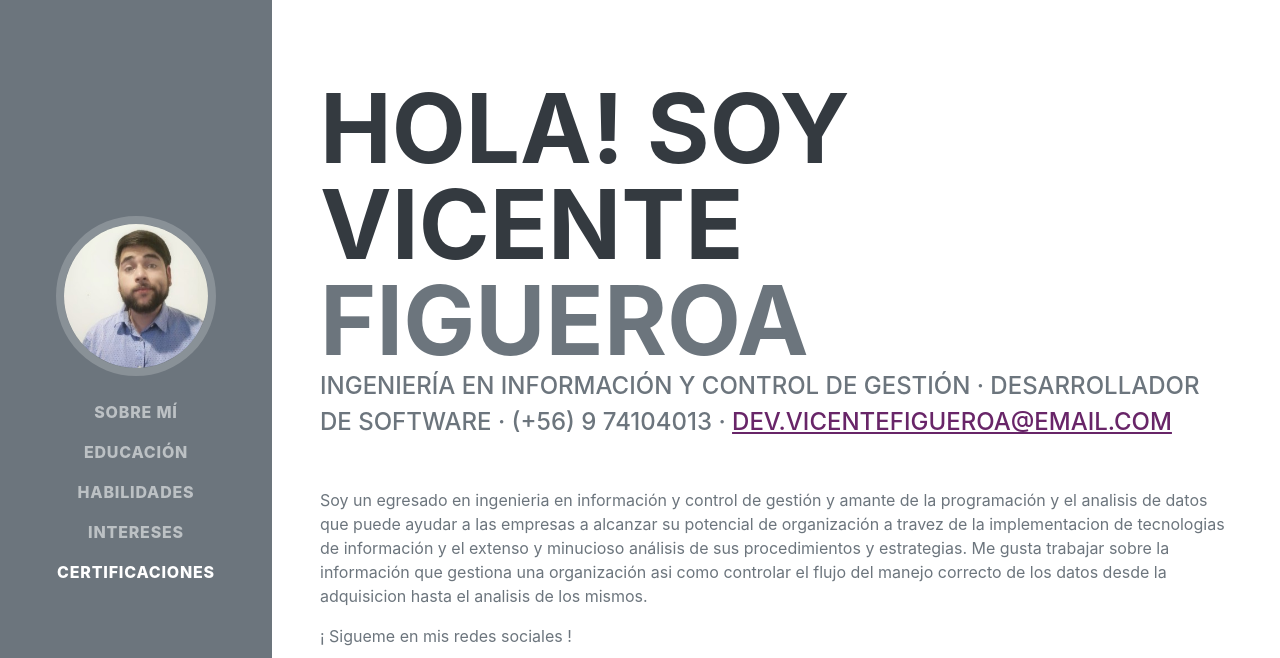
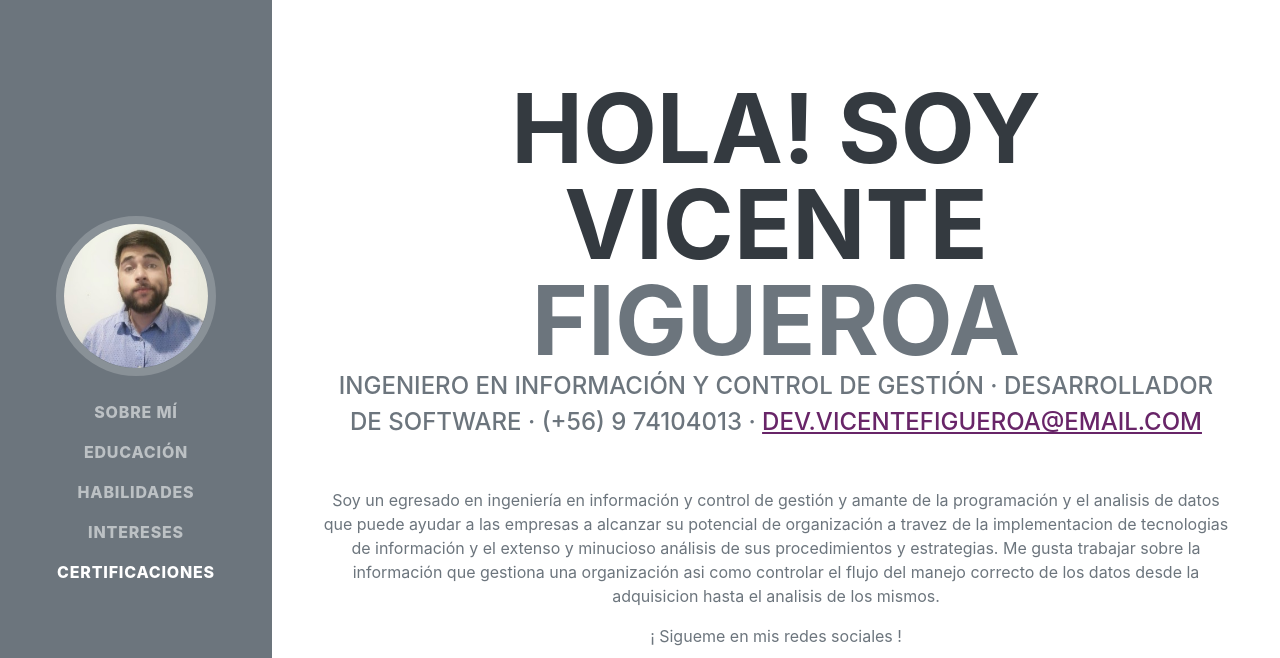
Before and after one commit to Vicente-Figueroa/portafolio_numero_dos, a plain HTML site: page index.html in a window 1280 px wide. Shown: the top 658 px of the page. Drawn offline with nearby package versions, Linux system fonts and the light colour scheme; a web font is replaced by a local one.

Commit message:
cambios febrero

```diff
--- a/index.html
+++ b/index.html
@@ -91,7 +91,7 @@
       </div>
     </nav>
     <!-- Page Content-->
-    <div class="container-fluid p-0 text-xl-left">
+    <div class="container-fluid p-0 text-center text-xl-left">
       <!-- About-->
       <section class="resume-section" id="about">
         <div class="resume-section-content">
@@ -109,12 +109,12 @@
           </div>
 
           <div class="subheading mb-5">
-            Ingeniería en Información y Control de gestión · Desarrollador de
+            Ingeniero en Información y Control de gestión · Desarrollador de
             software · (+56) 9 74104013 ·
             <a href="mailto:name@email.com">dev.vicentefigueroa@email.com</a>
           </div>
           <p>
-            Soy un egresado en ingenieria en información y control de gestión y
+            Soy un egresado en ingeniería en información y control de gestión y
             amante de la programación y el analisis de datos que puede ayudar a
             las empresas a alcanzar su potencial de organización a travez de la
             implementacion de tecnologias de información y el extenso y
@@ -249,6 +249,7 @@
                 los recursos de la empresa y a satisfacer los requerimientos de
                 información al interior de la organización".
               </div>
+              <br />
               <p>-Escuela de ciencias empresariales</p>
               <br />
               <p>
@@ -340,7 +341,7 @@
               <span class="fa-li"
                 ><i class="fas fa-desktop text-dark"></i
               ></span>
-              Supervised learning with Scikit Learning (5 hrs) - DataCamp - 2021
+              Supervised learning with Scikit Learning - DataCamp - 2021
             </li>
             <li>
               <span class="fa-li"
```
